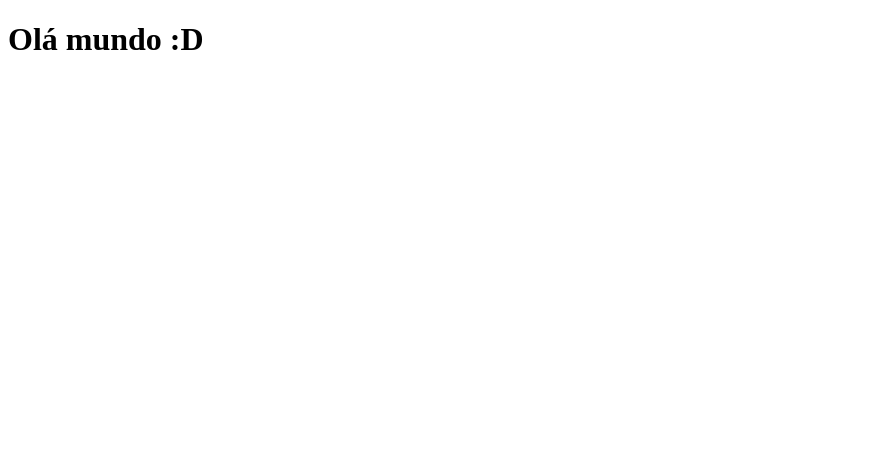
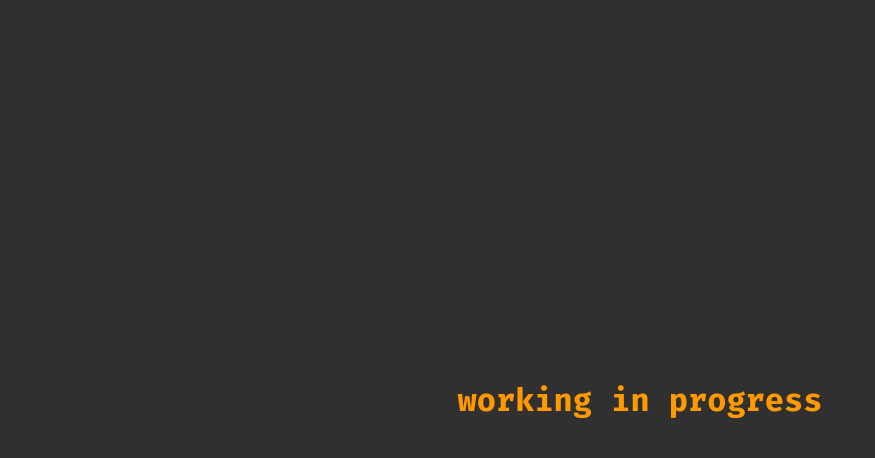
Before and after one commit to gabrielSantosLima/gabrielSantosLima, a plain HTML site: page index.html in a window 1280 px wide. Shown: the whole page, without its empty margins (0-875 px from the left). Drawn offline with Linux system fonts and the light colour scheme.

Commit message:
docs: init configurations

```diff
--- a/css/styles.css
+++ b/css/styles.css
@@ -0,0 +1,21 @@
+* {
+  margin: 0;
+  box-sizing: border-box;
+  font-family: "Fira Code", monospace;
+  font-optical-sizing: auto;
+  font-style: normal;
+}
+
+:root {
+  --primary: #ff9900;
+  --background: #303030;
+}
+
+body {
+  height: 100vh;
+  display: flex;
+  align-items: center;
+  justify-content: center;
+  background-color: var(--background);
+  color: var(--primary);
+}
--- a/index.html
+++ b/index.html
@@ -5,15 +5,18 @@
     <meta charset="UTF-8">
     <meta name="viewport" content="width=device-width, initial-scale=1.0">
     <title>Gabriel Dos Santos Lima</title>
-    <link rel="stylesheet" href="./css/styles.css">
     <link rel="icon" href="assets/favicon.ico" sizes="any">
     <link rel="icon" href="assets/favicon.svg" type="image/svg+xml">
     <link rel="apple-touch-icon" href="assets/apple-touch-icon.png">
     <meta name="theme-color" content="#4a4a4a">
+    <link rel="preconnect" href="https://fonts.googleapis.com">
+    <link rel="preconnect" href="https://fonts.gstatic.com" crossorigin>
+    <link href="https://fonts.googleapis.com/css2?family=Fira+Code:wght@300..700&display=swap" rel="stylesheet">
+    <link rel="stylesheet" href="./css/styles.css">
 </head>
 
 <body>
-    <h1>Olá mundo :D</h1>
+    <h1>working in progress</h1>
     <script type="module" src="./js/script.js"></script>
 </body>
 
```
